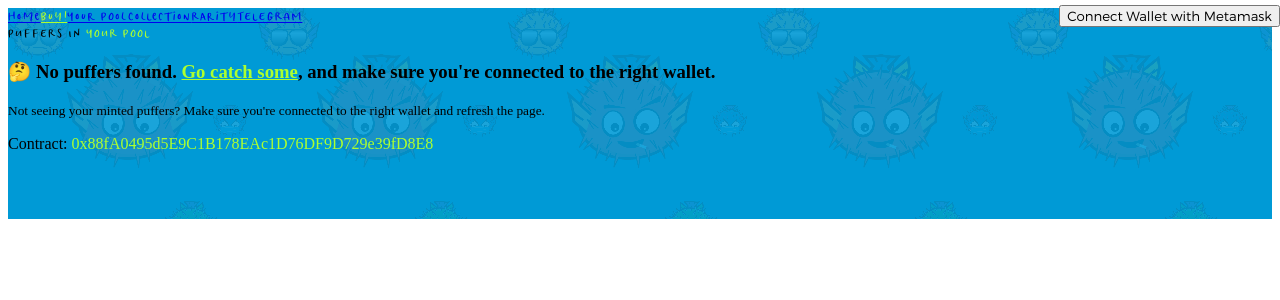
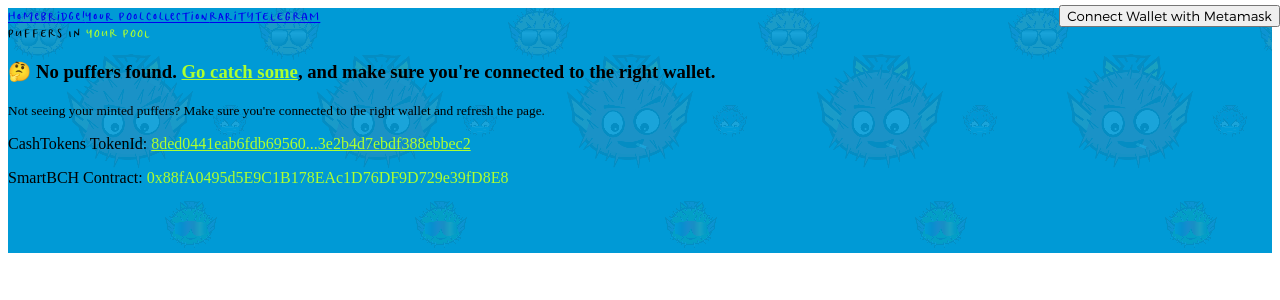
Before and after one commit to maplesyrupsucker/poolside-puffers, a Next.js app: page /your-pool in a window 1280 px wide. Shown: the top 300 px of the page. Built offline with nearby package versions, Linux system fonts and the light colour scheme.

Commit message:
update Navigation on your-pool & add tokenId

```diff
--- a/pages/your-pool.js
+++ b/pages/your-pool.js
@@ -4,6 +4,7 @@ import { useState, useEffect } from 'react';
 
 import {ADDRESS, ABI} from "../config.js"
 import PufferCard from "../components/PufferCard";
+import Navigation from '../components/navigation'
 
 export default function Pool() {
 
@@ -134,26 +135,12 @@ export default function Pool() {
           <meta name="twitter:image" conpool="https://puffers.cashimages/puffers-bch.gif" key="twimage" />
         </Head>
 
+        <Navigation />
 
-        <div >
-          <div className="flex items-center justify-between w-full border-b-2">
-            <nav className="flex flex-wrap flex-row justify-around Poppitandfinchsans">
-              <a href="/" className="text-4xl text-white hover:text-black m-3">Home</a>
-              <a href="https://oasis.cash/collection/0x88fA0495d5E9C1B178EAc1D76DF9D729e39fD8E8" className="text-4xl hover:text-black m-3 text-blau">Buy!</a>
-              <a href="/your-pool" className="text-4xl text-white hover:text-black m-3">Your Pool</a>
-              <a href="/collection" className="text-4xl text-white hover:text-black m-3">Collection</a>
-              <a href="/rarity" className="text-4xl text-white hover:text-black m-3">Rarity</a>
-              {/* <a href="https://twitter.com/poolsidepuffers" className="text-4xl text-white hover:text-black m-3">TWITTER</a> */}
-              <a href="https://t.me/poolsidepuffers" className="text-4xl text-white hover:text-black m-3">TELEGRAM</a>
-            </nav>
-
-          </div>
-          <div className="flex auth my-8 font-bold  connect-btn  justify-center items-center vw2">
-            {!signedIn ? <button onClick={signIn} className="montserrat inline-block border-2 border-black bg-white border-opacity-100 no-underline hover:text-black py-2 px-4 mx-4 shadow-lg hover:bg-blue-500 hover:text-gray-100">Connect Wallet with Metamask</button>
-                :
-                <button onClick={signOut} className="montserratinline-block border-2 border-black bg-white border-opacity-100 no-underline hover:text-black py-2 px-4 mx-4 shadow-lg hover:bg-blue-500 hover:text-gray-100">Wallet Connected: {walletAddress}</button>
-            }
-          </div>
+        <div className="flex auth my-8 font-bold  connect-btn  justify-center items-center vw2">
+          {!signedIn ? <button onClick={signIn} className="montserrat inline-block border-2 border-black bg-white border-opacity-100 no-underline hover:text-black py-2 px-4 mx-4 shadow-lg hover:bg-blue-500 hover:text-gray-100">Connect Wallet with Metamask</button>
+            : <button onClick={signOut} className="montserratinline-block border-2 border-black bg-white border-opacity-100 no-underline hover:text-black py-2 px-4 mx-4 shadow-lg hover:bg-blue-500 hover:text-gray-100">Wallet Connected: {walletAddress.slice(0,20) + "..."}</button>
+          }
         </div>
 
         <div className="w-4/5">
@@ -192,7 +179,13 @@ export default function Pool() {
 
           <div className="mt5 py-6 w-4/4 text-center mt-6">
             <small>Not seeing your minted puffers? Make sure you're connected to the right wallet and refresh the page.</small>
-            <div><p className="mt-5">Contract: <span className="text-blau">0x88fA0495d5E9C1B178EAc1D76DF9D729e39fD8E8</span></p></div>
+
+            <div className=" py-6 w-4/4 text-center">
+              <div><p>CashTokens TokenId: <a className="text-blau" target='_blank' href='https://explorer.salemkode.com/token/8ded0441eab6fdb69560b396594861eb38b515bf98353e2b4d7ebdf388ebbec2'>
+              8ded0441eab6fdb69560...3e2b4d7ebdf388ebbec2</a></p>
+              </div>
+              <div><p>SmartBCH Contract: <span className="text-blau">0x88fA0495d5E9C1B178EAc1D76DF9D729e39fD8E8</span></p></div>
+            </div>
 
             {/* Link to the full collection on a NFT marketplace like Opensea */}
             {/* <a href="#" className="Poppitandfinchsans text-4xl border-6 bg-black  text-white hover:text-blau p-2 ">VIEW ENTIRE COLLECTION!</a> */}
```
